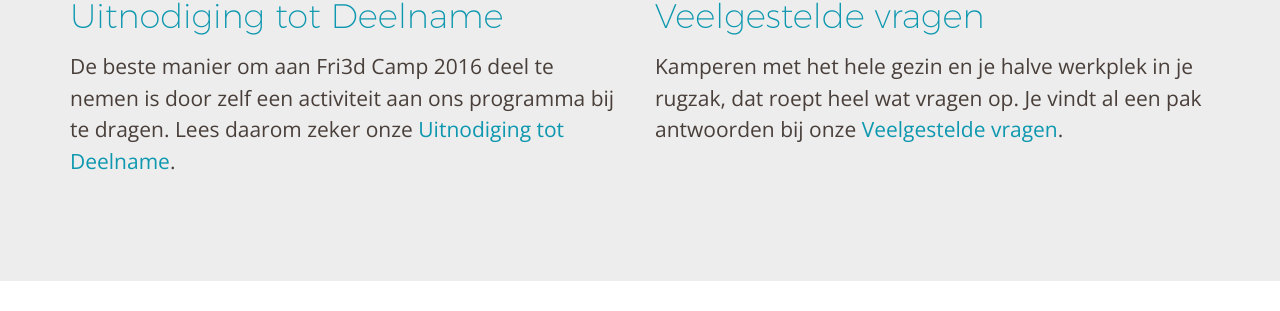
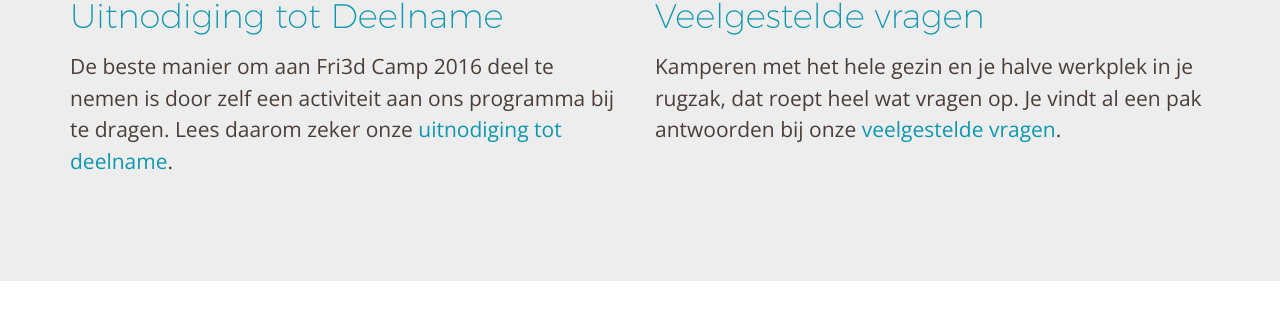
Before and after one commit to Fri3dCamp/fri3dweb2016, a Jekyll site: the page built from index.md, in a window 1280 px wide and 900 px high, scrolled down 315 px. Shown: the part 145-456 px from the top of the window. Built offline with Jekyll 4.4.1, drawn with Linux system fonts in a browser that asks for light colours; nearby versions of some CDN libraries.

Commit message:
removed some capitals

```diff
--- a/_layouts/home.html
+++ b/_layouts/home.html
@@ -15,7 +15,7 @@
       <h3><a href="/uitnodiging">Uitnodiging tot Deelname</a></h3>
       <p>
         De beste manier om aan Fri3d Camp 2016 deel te nemen is door zelf een activiteit aan ons programma bij te dragen.
-        Lees daarom zeker onze <a href="/uitnodiging">Uitnodiging tot Deelname</a>.
+        Lees daarom zeker onze <a href="/uitnodiging">uitnodiging tot deelname</a>.
       </p>
     </div>
 
@@ -23,7 +23,7 @@
       <h3><a href="/faq">Veelgestelde vragen</a></h3>
       <p>
         Kamperen met het hele gezin en je halve werkplek in je rugzak, dat roept heel wat vragen op.
-        Je vindt al een pak antwoorden bij onze <a href="/faq">Veelgestelde vragen</a>.
+        Je vindt al een pak antwoorden bij onze <a href="/faq">veelgestelde vragen</a>.
       </p>
     </div>
 
```
